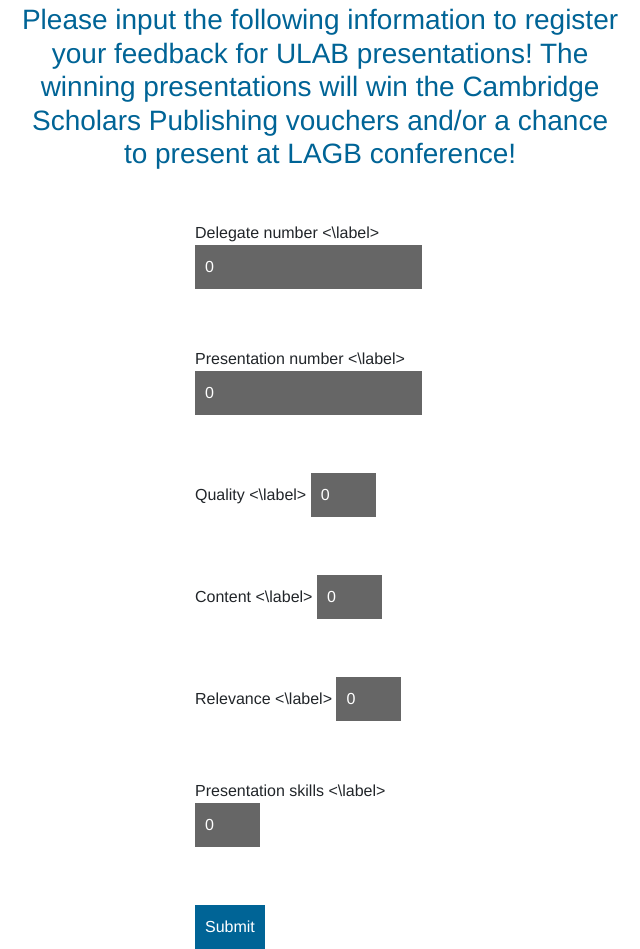
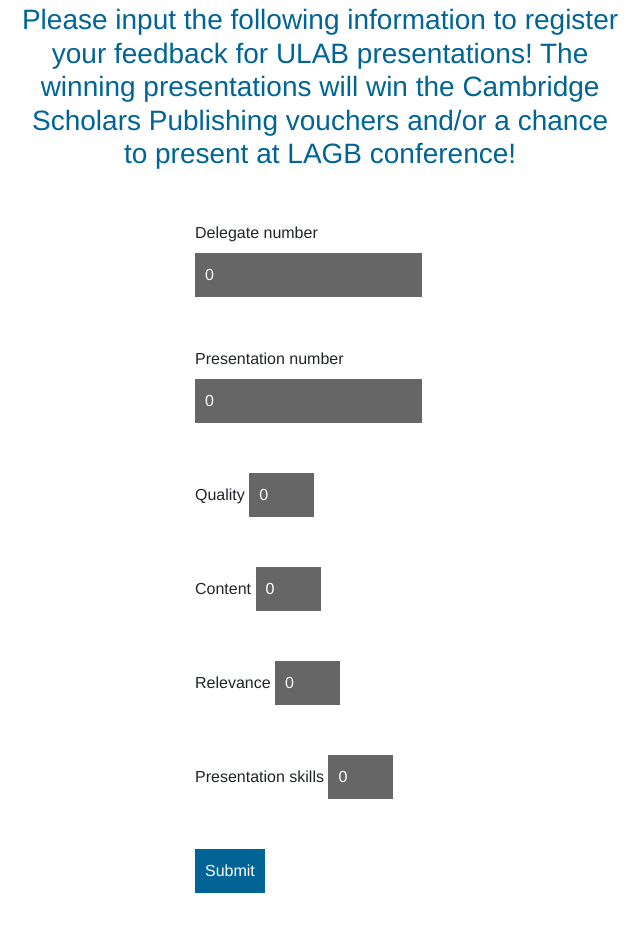
Before and after one commit to armartin26/cf_competition, a plain HTML site: page index.html in a window 1280 px wide. Shown: the part 297-1246 px from the top of the page, without its empty margins (320-960 px from the left). After the commit the page ends 1190 px from the top, so only its background shows below. Drawn offline with nearby package versions, Linux system fonts and the light colour scheme.

Commit message:
Update index.html

```diff
--- a/index.html
+++ b/index.html
@@ -29,27 +29,27 @@
         <div class="container">
           <form action="https://formspree.io/s1408442@sms.ed.ac.uk" method="POST">
               <div>
-              <label> Delegate number <\label>
+              <label> Delegate number </label>
                   <input type="number" name="Delegate_number" placeholder="0"> <br>
               </div>
               <div>
-                <label> Presentation number <\label>
+                <label> Presentation number </label>
                  <input type="number" name="Presentation_number" placeholder="0"> <br>
               </div>
               <div>
-                <label> Quality <\label>
+                <label> Quality </label>
                 <input type="number" name="Quality" placeholder="0" max=5 min=0> <br>
             </div>
             <div>
-              <label> Content <\label>
+              <label> Content </label>
               <input type="number" name="content" placeholder="0" max=5 min=0> <br>
             </div>
             <div>
-              <label> Relevance <\label>
+              <label> Relevance </label>
                <input type="number" name="relevance" placeholder="0" max=5 min=0> <br>
             </div>
             <div>
-              <label> Presentation skills <\label>
+              <label> Presentation skills </label>
                <input type="number" name="presentation_skills" placeholder="0" max=5 min=0> <br>
           </div>
           <div>
```
